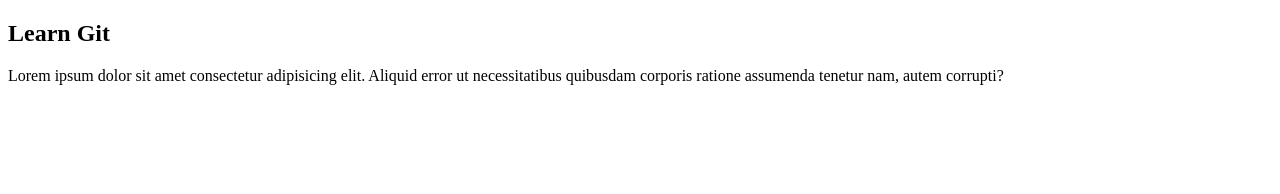
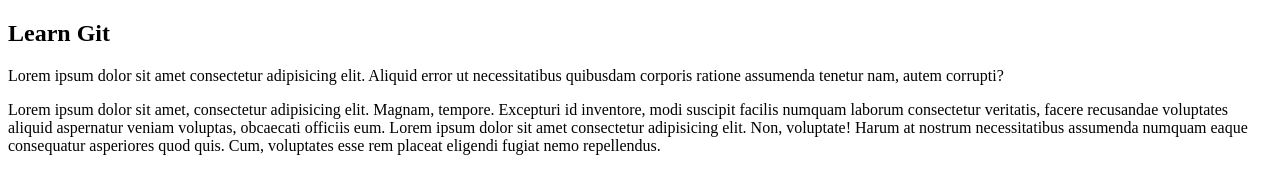
Before and after one commit to bajrangireactdeveloper/Project1, a plain HTML site: page index.html in a window 1280 px wide. Drawn offline with Linux system fonts and the light colour scheme.

Commit message:
Finel Commitment Project

```diff
--- a/index.html
+++ b/index.html
@@ -9,5 +9,8 @@
     <h2>Learn Git</h2>
     <p>Lorem ipsum dolor sit amet consectetur adipisicing elit. Aliquid error ut necessitatibus quibusdam corporis ratione assumenda tenetur nam, autem corrupti?</p>
 
+    Lorem ipsum dolor sit amet, consectetur adipisicing elit. Magnam, tempore. Excepturi id inventore, modi suscipit facilis numquam laborum consectetur veritatis, facere recusandae voluptates aliquid aspernatur veniam voluptas, obcaecati officiis eum.
+    Lorem ipsum dolor sit amet consectetur adipisicing elit. Non, voluptate! Harum at nostrum necessitatibus assumenda numquam eaque consequatur asperiores quod quis. Cum, voluptates esse rem placeat eligendi fugiat nemo repellendus.
+
 </body>
 </html>
```
Also changed, not shown: about.html (+2 -0 lines).
